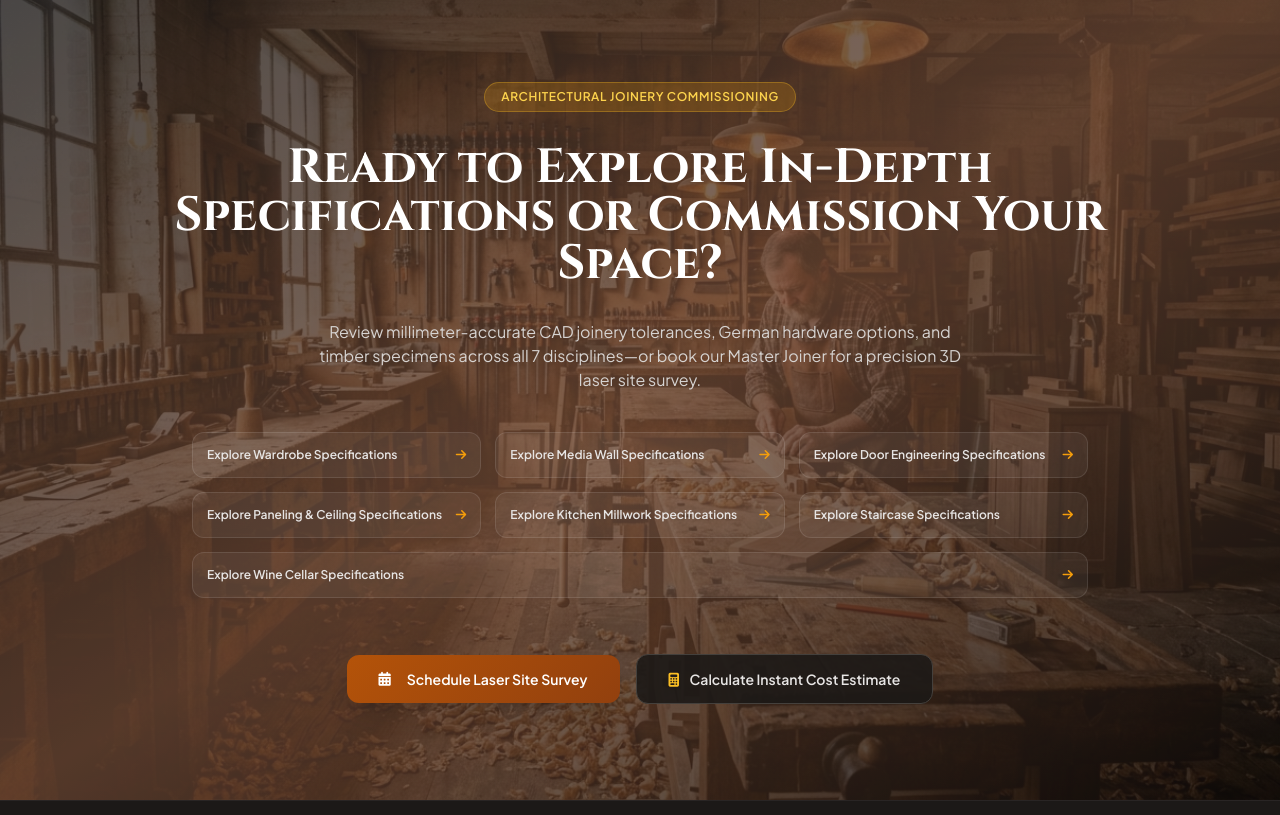
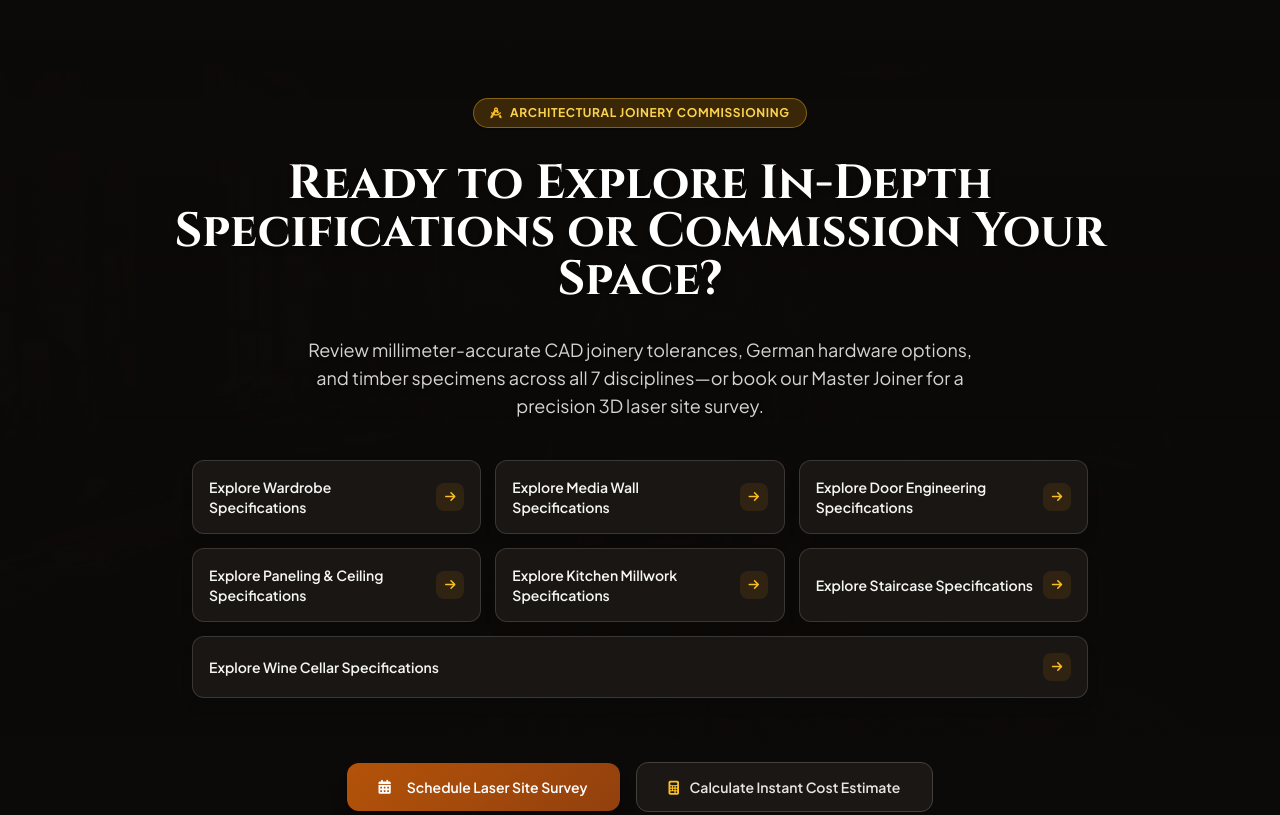
Before and after one commit to Shanmu1661/wood-work, a plain HTML site: page pages/services.html in a window 1280 px wide. Shown: the part 6711-7526 px from the top of the page. Drawn offline with nearby package versions, Linux system fonts and the light colour scheme.

Commit message:
Enhance contrast and typography clarity on services CTA specifications section

```diff
--- a/pages/services.html
+++ b/pages/services.html
@@ -741,59 +741,77 @@
     </section>
 
     <!-- Dedicated Services Architectural CTA Section -->
-    <section class="py-20 lg:py-24 bg-gradient-to-br from-stone-900 via-amber-950/80 to-stone-950 text-white relative overflow-hidden border-t border-stone-800">
-      <div class="absolute inset-0 z-0 pointer-events-none opacity-20">
-        <img src="../assets/images/workshop-bg.jpg" alt="TimberCraft Woodwork Atelier" class="w-full h-full object-cover">
+    <section class="py-20 lg:py-28 bg-stone-950 text-white relative overflow-hidden border-t border-stone-800">
+      <!-- Darkened high-contrast atmospheric background image -->
+      <div class="absolute inset-0 z-0 pointer-events-none">
+        <img src="../assets/images/workshop-bg.jpg" alt="TimberCraft Woodwork Atelier" class="w-full h-full object-cover object-center filter brightness-[0.20] contrast-125">
+        <div class="absolute inset-0 bg-stone-950/85 backdrop-blur-[1px]"></div>
+        <div class="absolute inset-0 bg-gradient-to-t from-stone-950 via-stone-950/60 to-stone-950"></div>
       </div>
       <div class="max-w-5xl mx-auto px-4 sm:px-6 lg:px-8 text-center relative z-10 space-y-8">
-        <span class="inline-block px-4 py-1.5 bg-amber-500/20 text-amber-300 border border-amber-400/30 rounded-full text-xs font-semibold uppercase tracking-wider">
-          Architectural Joinery Commissioning
+        <span class="inline-flex items-center gap-2 px-4 py-1.5 bg-amber-500/20 text-amber-300 border border-amber-400/40 rounded-full text-xs font-bold uppercase tracking-wider shadow-sm">
+          <i class="fa-solid fa-compass-drafting text-[11px] text-amber-400"></i>
+          <span>Architectural Joinery Commissioning</span>
         </span>
-        <h2 class="font-serif text-3xl sm:text-4xl md:text-5xl font-bold text-white leading-tight">
+        <h2 class="font-serif text-3xl sm:text-4xl md:text-5xl font-bold text-white leading-tight drop-shadow-md">
           Ready to Explore In-Depth Specifications or Commission Your Space?
         </h2>
-        <p class="text-stone-300 text-sm sm:text-base max-w-2xl mx-auto leading-relaxed">
+        <p class="text-stone-300 text-sm sm:text-base md:text-lg max-w-2xl mx-auto leading-relaxed drop-shadow">
           Review millimeter-accurate CAD joinery tolerances, German hardware options, and timber specimens across all 7 disciplines—or book our Master Joiner for a precision 3D laser site survey.
         </p>
 
         <!-- Quick-Link Specifications Grid -->
         <div class="grid grid-cols-1 sm:grid-cols-2 lg:grid-cols-3 gap-3.5 max-w-4xl mx-auto text-left pt-2">
-          <a href="service-wardrobes.html" class="p-3.5 rounded-xl bg-white/5 hover:bg-white/10 border border-white/10 hover:border-amber-500/40 transition-all flex items-center justify-between group">
-            <span class="text-xs font-semibold text-stone-200 group-hover:text-amber-400 transition-colors">Explore Wardrobe Specifications</span>
-            <i class="fa-solid fa-arrow-right text-xs text-amber-500 group-hover:translate-x-1 transition-transform"></i>
+          <a href="service-wardrobes.html" class="p-4 rounded-xl bg-stone-900/90 hover:bg-stone-800/95 border border-stone-700/80 hover:border-amber-500 transition-all duration-300 flex items-center justify-between group shadow-lg backdrop-blur-md">
+            <span class="text-sm font-semibold text-stone-100 group-hover:text-amber-400 transition-colors">Explore Wardrobe Specifications</span>
+            <span class="w-7 h-7 rounded-lg bg-amber-500/10 group-hover:bg-amber-500 text-amber-400 group-hover:text-stone-950 flex items-center justify-center transition-colors shrink-0 ml-2">
+              <i class="fa-solid fa-arrow-right text-xs group-hover:translate-x-0.5 transition-transform"></i>
+            </span>
           </a>
-          <a href="service-tv-units.html" class="p-3.5 rounded-xl bg-white/5 hover:bg-white/10 border border-white/10 hover:border-amber-500/40 transition-all flex items-center justify-between group">
-            <span class="text-xs font-semibold text-stone-200 group-hover:text-amber-400 transition-colors">Explore Media Wall Specifications</span>
-            <i class="fa-solid fa-arrow-right text-xs text-amber-500 group-hover:translate-x-1 transition-transform"></i>
+          <a href="service-tv-units.html" class="p-4 rounded-xl bg-stone-900/90 hover:bg-stone-800/95 border border-stone-700/80 hover:border-amber-500 transition-all duration-300 flex items-center justify-between group shadow-lg backdrop-blur-md">
+            <span class="text-sm font-semibold text-stone-100 group-hover:text-amber-400 transition-colors">Explore Media Wall Specifications</span>
+            <span class="w-7 h-7 rounded-lg bg-amber-500/10 group-hover:bg-amber-500 text-amber-400 group-hover:text-stone-950 flex items-center justify-center transition-colors shrink-0 ml-2">
+              <i class="fa-solid fa-arrow-right text-xs group-hover:translate-x-0.5 transition-transform"></i>
+            </span>
           </a>
-          <a href="service-doors.html" class="p-3.5 rounded-xl bg-white/5 hover:bg-white/10 border border-white/10 hover:border-amber-500/40 transition-all flex items-center justify-between group">
-            <span class="text-xs font-semibold text-stone-200 group-hover:text-amber-400 transition-colors">Explore Door Engineering Specifications</span>
-            <i class="fa-solid fa-arrow-right text-xs text-amber-500 group-hover:translate-x-1 transition-transform"></i>
+          <a href="service-doors.html" class="p-4 rounded-xl bg-stone-900/90 hover:bg-stone-800/95 border border-stone-700/80 hover:border-amber-500 transition-all duration-300 flex items-center justify-between group shadow-lg backdrop-blur-md">
+            <span class="text-sm font-semibold text-stone-100 group-hover:text-amber-400 transition-colors">Explore Door Engineering Specifications</span>
+            <span class="w-7 h-7 rounded-lg bg-amber-500/10 group-hover:bg-amber-500 text-amber-400 group-hover:text-stone-950 flex items-center justify-center transition-colors shrink-0 ml-2">
+              <i class="fa-solid fa-arrow-right text-xs group-hover:translate-x-0.5 transition-transform"></i>
+            </span>
           </a>
-          <a href="service-paneling.html" class="p-3.5 rounded-xl bg-white/5 hover:bg-white/10 border border-white/10 hover:border-amber-500/40 transition-all flex items-center justify-between group">
-            <span class="text-xs font-semibold text-stone-200 group-hover:text-amber-400 transition-colors">Explore Paneling & Ceiling Specifications</span>
-            <i class="fa-solid fa-arrow-right text-xs text-amber-500 group-hover:translate-x-1 transition-transform"></i>
+          <a href="service-paneling.html" class="p-4 rounded-xl bg-stone-900/90 hover:bg-stone-800/95 border border-stone-700/80 hover:border-amber-500 transition-all duration-300 flex items-center justify-between group shadow-lg backdrop-blur-md">
+            <span class="text-sm font-semibold text-stone-100 group-hover:text-amber-400 transition-colors">Explore Paneling & Ceiling Specifications</span>
+            <span class="w-7 h-7 rounded-lg bg-amber-500/10 group-hover:bg-amber-500 text-amber-400 group-hover:text-stone-950 flex items-center justify-center transition-colors shrink-0 ml-2">
+              <i class="fa-solid fa-arrow-right text-xs group-hover:translate-x-0.5 transition-transform"></i>
+            </span>
           </a>
-          <a href="service-kitchens.html" class="p-3.5 rounded-xl bg-white/5 hover:bg-white/10 border border-white/10 hover:border-amber-500/40 transition-all flex items-center justify-between group">
-            <span class="text-xs font-semibold text-stone-200 group-hover:text-amber-400 transition-colors">Explore Kitchen Millwork Specifications</span>
-            <i class="fa-solid fa-arrow-right text-xs text-amber-500 group-hover:translate-x-1 transition-transform"></i>
+          <a href="service-kitchens.html" class="p-4 rounded-xl bg-stone-900/90 hover:bg-stone-800/95 border border-stone-700/80 hover:border-amber-500 transition-all duration-300 flex items-center justify-between group shadow-lg backdrop-blur-md">
+            <span class="text-sm font-semibold text-stone-100 group-hover:text-amber-400 transition-colors">Explore Kitchen Millwork Specifications</span>
+            <span class="w-7 h-7 rounded-lg bg-amber-500/10 group-hover:bg-amber-500 text-amber-400 group-hover:text-stone-950 flex items-center justify-center transition-colors shrink-0 ml-2">
+              <i class="fa-solid fa-arrow-right text-xs group-hover:translate-x-0.5 transition-transform"></i>
+            </span>
           </a>
-          <a href="service-staircases.html" class="p-3.5 rounded-xl bg-white/5 hover:bg-white/10 border border-white/10 hover:border-amber-500/40 transition-all flex items-center justify-between group">
-            <span class="text-xs font-semibold text-stone-200 group-hover:text-amber-400 transition-colors">Explore Staircase Specifications</span>
-            <i class="fa-solid fa-arrow-right text-xs text-amber-500 group-hover:translate-x-1 transition-transform"></i>
+          <a href="service-staircases.html" class="p-4 rounded-xl bg-stone-900/90 hover:bg-stone-800/95 border border-stone-700/80 hover:border-amber-500 transition-all duration-300 flex items-center justify-between group shadow-lg backdrop-blur-md">
+            <span class="text-sm font-semibold text-stone-100 group-hover:text-amber-400 transition-colors">Explore Staircase Specifications</span>
+            <span class="w-7 h-7 rounded-lg bg-amber-500/10 group-hover:bg-amber-500 text-amber-400 group-hover:text-stone-950 flex items-center justify-center transition-colors shrink-0 ml-2">
+              <i class="fa-solid fa-arrow-right text-xs group-hover:translate-x-0.5 transition-transform"></i>
+            </span>
           </a>
-          <a href="service-wine-cellars.html" class="p-3.5 rounded-xl bg-white/5 hover:bg-white/10 border border-white/10 hover:border-amber-500/40 transition-all flex items-center justify-between group sm:col-span-2 lg:col-span-3">
-            <span class="text-xs font-semibold text-stone-200 group-hover:text-amber-400 transition-colors">Explore Wine Cellar Specifications</span>
-            <i class="fa-solid fa-arrow-right text-xs text-amber-500 group-hover:translate-x-1 transition-transform"></i>
+          <a href="service-wine-cellars.html" class="p-4 rounded-xl bg-stone-900/90 hover:bg-stone-800/95 border border-stone-700/80 hover:border-amber-500 transition-all duration-300 flex items-center justify-between group shadow-lg backdrop-blur-md sm:col-span-2 lg:col-span-3">
+            <span class="text-sm font-semibold text-stone-100 group-hover:text-amber-400 transition-colors">Explore Wine Cellar Specifications</span>
+            <span class="w-7 h-7 rounded-lg bg-amber-500/10 group-hover:bg-amber-500 text-amber-400 group-hover:text-stone-950 flex items-center justify-center transition-colors shrink-0 ml-2">
+              <i class="fa-solid fa-arrow-right text-xs group-hover:translate-x-0.5 transition-transform"></i>
+            </span>
           </a>
         </div>
 
-        <div class="pt-6 flex flex-col sm:flex-row items-center justify-center gap-4">
-          <a href="booking.html" class="btn-primary bg-amber-600 hover:bg-amber-500 text-white px-8 py-3.5 text-sm font-semibold rounded-xl shadow-xl w-full sm:w-auto">
+        <div class="pt-8 flex flex-col sm:flex-row items-center justify-center gap-4">
+          <a href="booking.html" class="btn-primary bg-amber-600 hover:bg-amber-500 text-white px-8 py-3.5 text-sm font-semibold rounded-xl shadow-xl hover:shadow-amber-600/30 transition-all w-full sm:w-auto">
             <i class="fa-solid fa-calendar-days mr-2"></i>
             <span>Schedule Laser Site Survey</span>
           </a>
-          <a href="index.html#estimator" class="px-8 py-3.5 rounded-xl bg-stone-900/90 text-stone-200 border border-stone-700 hover:bg-stone-800 text-sm font-semibold transition-colors w-full sm:w-auto">
+          <a href="index.html#estimator" class="px-8 py-3.5 rounded-xl bg-stone-900/90 text-stone-200 border border-stone-700 hover:border-stone-500 hover:bg-stone-800 text-sm font-semibold transition-colors w-full sm:w-auto">
             <i class="fa-solid fa-calculator mr-2 text-amber-400"></i>
             <span>Calculate Instant Cost Estimate</span>
           </a>
```
